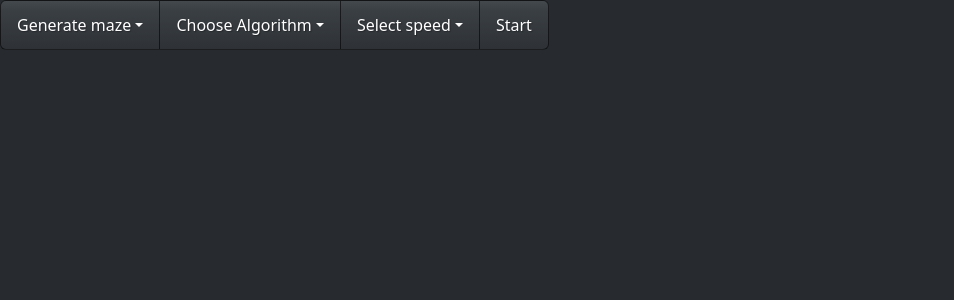
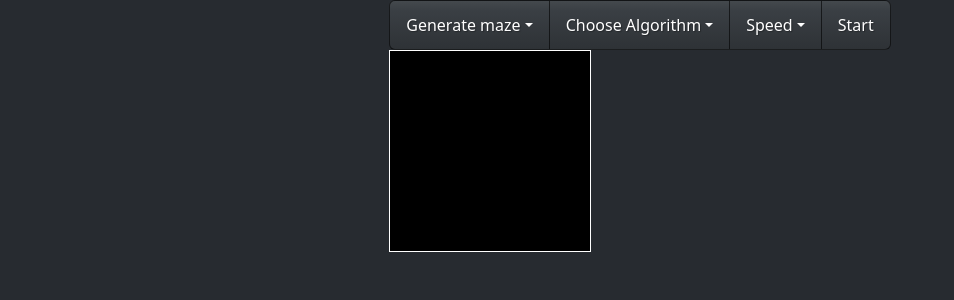
Before and after one commit to tomirisrakhymzhan/find-way-my, a React (Create React App) app: page / in a window 1280 px wide. Shown: the top 300 px of the page, without its empty margins (0-954 px from the left). Built offline with nearby package versions, Linux system fonts and the light colour scheme.

Commit message:
re-created Panel as TopPanel with styled-components

```diff
--- a/package.json
+++ b/package.json
@@ -9,8 +9,9 @@
     "bootswatch": "^5.1.3",
     "react": "^17.0.2",
     "react-dom": "^17.0.2",
-    "react-scripts": "5.0.0",
+    "react-scripts": "^2.1.3",
     "reactstrap": "^9.0.1",
+    "styled-components": "^5.3.3",
     "web-vitals": "^2.1.4"
   },
   "scripts": {
--- a/public/index.html
+++ b/public/index.html
@@ -40,5 +40,6 @@
       To begin the development, run `npm start` or `yarn start`.
       To create a production bundle, use `npm run build` or `yarn build`.
     -->
+    <script src="https://cdn.jsdelivr.net/npm/bootstrap@5.1.3/dist/js/bootstrap.bundle.min.js" integrity="sha384-ka7Sk0Gln4gmtz2MlQnikT1wXgYsOg+OMhuP+IlRH9sENBO0LRn5q+8nbTov4+1p" crossorigin="anonymous"></script>
   </body>
 </html>
--- a/src/App.js
+++ b/src/App.js
@@ -1,10 +1,17 @@
-import logo from './logo.svg';
+import React from 'react';
+//import TopElements from './components/TopPanel/';
+import Panel from './components/Panel/Panel';
+import Canvas from './components/Canvas/Canvas';
+import "bootswatch/dist/slate/bootstrap.min.css";
 import './App.css';
-import Panel from './components/Panel';
-import "bootswatch/dist/slate/bootstrap.min.css";
+
 function App() {
   return (
-    <Panel />
+    <div>
+    <Panel/>
+    <Canvas/>
+    </div>
+
   );
 }
 
--- /dev/null
+++ b/src/components/Canvas/Canvas.js
@@ -0,0 +1,16 @@
+import React from "react";
+
+export default function Canvas(props){
+
+
+    const canvasRef = React.useRef(null)
+    React.useEffect(()=>{
+        const canvas = canvasRef.current
+        canvas.width = 200;
+        canvas.height = 200;
+        const context = canvas.getContext('2d')
+    }, [])
+    return(
+        <canvas ref={canvasRef} ></canvas>
+    );
+}
--- a/src/components/ChooseAlgorithmDropdown.js
+++ /dev/null
@@ -1,28 +0,0 @@
-import React from 'react';
-import { ButtonDropdown, DropdownToggle, DropdownMenu, DropdownItem, } from 'reactstrap';
-export default function ChooseAlgorithmDropdown(props){
-    const [isOpen, setIsOpen] = React.useState(false)
-    function toggle(){
-        setIsOpen(prev =>(!prev))
-    }
-    return(
-        <ButtonDropdown
-        isOpen={isOpen}
-       toggle={toggle}>
-        <DropdownToggle color="primary" caret>
-            Choose Algorithm
-        </DropdownToggle>
-        <DropdownMenu>
-            <DropdownItem>
-            A* search
-            </DropdownItem>
-            <DropdownItem>
-            Depth-first search
-            </DropdownItem>
-            <DropdownItem>
-            Breadth-first search
-            </DropdownItem>
-        </DropdownMenu>
-        </ButtonDropdown>
-    );
-}
--- a/src/components/Panel.js
+++ /dev/null
@@ -1,17 +0,0 @@
-import React from 'react';
-import { Button,  ButtonGroup, ButtonDropdown, DropdownToggle, DropdownMenu, DropdownItem, } from 'reactstrap';
-import GenerateMazeDropdown from './GenerateMazeDropdown';
-import ChooseAlgorithmDropdown from './ChooseAlgorithmDropdown';
-import SelectSpeedDropdown from './SelectSpeedDropdown';
-export default function Panel(props) {
-    return (
-    <ButtonGroup className='panel--buttongroup'>
-       <GenerateMazeDropdown/>
-        <ChooseAlgorithmDropdown/>
-        <SelectSpeedDropdown/>
-        <Button color="primary">
-            Start
-        </Button>
-</ButtonGroup>
-  );
-};
--- a/src/components/GenerateMazeDropdown.js
+++ b/src/components/Panel/Dropdown.js
@@ -1,25 +1,26 @@
-import React from 'react';
+import React from "react";
 import { ButtonDropdown, DropdownToggle, DropdownMenu, DropdownItem, } from 'reactstrap';
 
-export default function GenerateMazeDropdown(props){
+export default function Dropdown(props){
+    const options = props.options;
+    const header = props.header;
     const [isOpen, setIsOpen] = React.useState(false)
     function toggle(){
-        setIsOpen(prev =>(!prev))
+        setIsOpen(!isOpen)
     }
     return(
         <ButtonDropdown
         isOpen={isOpen}
        toggle={toggle}>
        <DropdownToggle color="primary" caret>
-           Generate maze
+           {header}
        </DropdownToggle>
        <DropdownMenu>
-           <DropdownItem>
-           Kruskal's Algorithm
-           </DropdownItem>
-           <DropdownItem>
-           Recursive division
-           </DropdownItem>
+       {options.map(option => (
+                    <DropdownItem >
+                    {option}
+                    </DropdownItem>
+                ))}
        </DropdownMenu>
        </ButtonDropdown>
     );
--- /dev/null
+++ b/src/components/Panel/Panel.js
@@ -0,0 +1,19 @@
+import React from 'react';
+import { Button,  ButtonGroup, ButtonDropdown, DropdownToggle, DropdownMenu, DropdownItem, } from 'reactstrap';
+import Dropdown from './Dropdown';
+
+export default function Panel(props) {
+    return (
+    <ButtonGroup className='panel--btngroup'>
+      <Dropdown header="Generate maze"
+                options={["Kruskal's Algorithm", "Recursive division"]}></Dropdown>
+      <Dropdown header="Choose Algorithm"
+                options={["A* start", "Breadth-depth search", "Depth-first search"]}></Dropdown>
+      <Dropdown header="Speed"
+                options={["Slow", "Medium", "Fast"]}></Dropdown>
+      <Button color="primary">
+          Start
+      </Button>
+    </ButtonGroup>
+  );
+};
--- a/src/components/SelectSpeedDropdown.js
+++ /dev/null
@@ -1,28 +0,0 @@
-import React from 'react';
-import { ButtonDropdown, DropdownToggle, DropdownMenu, DropdownItem, } from 'reactstrap';
-export default function SelectSpeedDropdown(props){
-    const [isOpen, setIsOpen] = React.useState(false)
-    function toggle(){
-        setIsOpen(prev =>(!prev))
-    }
-    return(
-        <ButtonDropdown
-        isOpen={isOpen}
-       toggle={toggle}>
-        <DropdownToggle color="primary"caret>
-            Select speed
-        </DropdownToggle>
-        <DropdownMenu>
-            <DropdownItem>
-            Slow
-            </DropdownItem>
-            <DropdownItem>
-            Medium
-            </DropdownItem>
-            <DropdownItem>
-            Fast
-            </DropdownItem>
-        </DropdownMenu>
-        </ButtonDropdown>
-    );
-}
--- /dev/null
+++ b/src/components/TopPanel/Dropdown.js
@@ -0,0 +1,78 @@
+import React from "react";
+import styled from 'styled-components'
+
+
+
+const DropDownContainer = styled("div")`
+    width: 10.5em;
+    margin: 0 auto;
+`;
+
+const DropDownHeader = styled("div")`
+    margin-bottom: 0.8em;
+    padding: 0.4em 2em 0.4em 1em;
+    box-shadow: 0 2px 3px rgba(0, 0, 0, 0.15);
+    font-weight: 500;
+    font-size: 1.3rem;
+    color: #3faffa;
+    text-align: center;
+`;
+const DropDownListContainer = styled("div")`
+    position: absolute;
+    z-index: 100;
+    width: 10.5em;
+`;
+const DropDownList = styled("ul")`
+    padding: 0;
+    margin: 0;
+    padding-left: 1em;
+    background: #ffffff;
+    border: 2px solid #e5e5e5;
+    box-sizing: border-box;
+    color: #3faffa;
+    font-size: 1.3rem;
+    font-weight: 500;
+    &:first-child {
+        padding-top: 0.8em;
+  }
+`;
+const ListItem = styled('li')`
+    list-style: none;
+    margin-bottom: 0.8em;
+    &:hover {
+        color: #fd9e46;
+  }
+`;
+
+export default function DropDown(props){
+    const options = props.options;
+    const header = props.header;
+
+    const [isOpen, setIsOpen] = React.useState(false);
+    const [selectedOption, setSelectedOption] = React.useState(null);
+
+    const toggling = () => setIsOpen(!isOpen);
+    const onOptionClicked = value => () => {
+        setSelectedOption(value);
+        setIsOpen(false);
+        console.log(selectedOption);
+      };
+    return(
+        <DropDownContainer >
+            <DropDownHeader onClick={toggling}>{header}
+            </DropDownHeader>
+            {isOpen && (
+            <DropDownListContainer>
+                <DropDownList>
+                {options.map(option => (
+                    <ListItem key={Math.random()}>
+                    {option}
+                    </ListItem>
+                ))}
+                </DropDownList>
+            </DropDownListContainer>
+            )}
+        </DropDownContainer>
+    );
+
+}
--- a/src/index.css
+++ b/src/index.css
@@ -1,16 +1,13 @@
 body {
-  margin: 0;
-  font-family: -apple-system, BlinkMacSystemFont, 'Segoe UI', 'Roboto', 'Oxygen',
-    'Ubuntu', 'Cantarell', 'Fira Sans', 'Droid Sans', 'Helvetica Neue',
-    sans-serif;
-  -webkit-font-smoothing: antialiased;
-  -moz-osx-font-smoothing: grayscale;
+  display: flex;
+  align-items: center;
+  justify-content: center;
+
 }
-
-code {
-  font-family: source-code-pro, Menlo, Monaco, Consolas, 'Courier New',
-    monospace;
+canvas {
+  display: flex;
+  align-items: center;
+  justify-content: center;
+  background: rgb(0, 0, 0);
+  border:1px solid white;
 }
-.panel--buttongroup{
-  margin: 0 auto;
-}
```
Also changed, not shown: src/components/TopPanel/index.js (added, +29 -0 lines), 1 other file (tests, documents, lock files or other folders).
